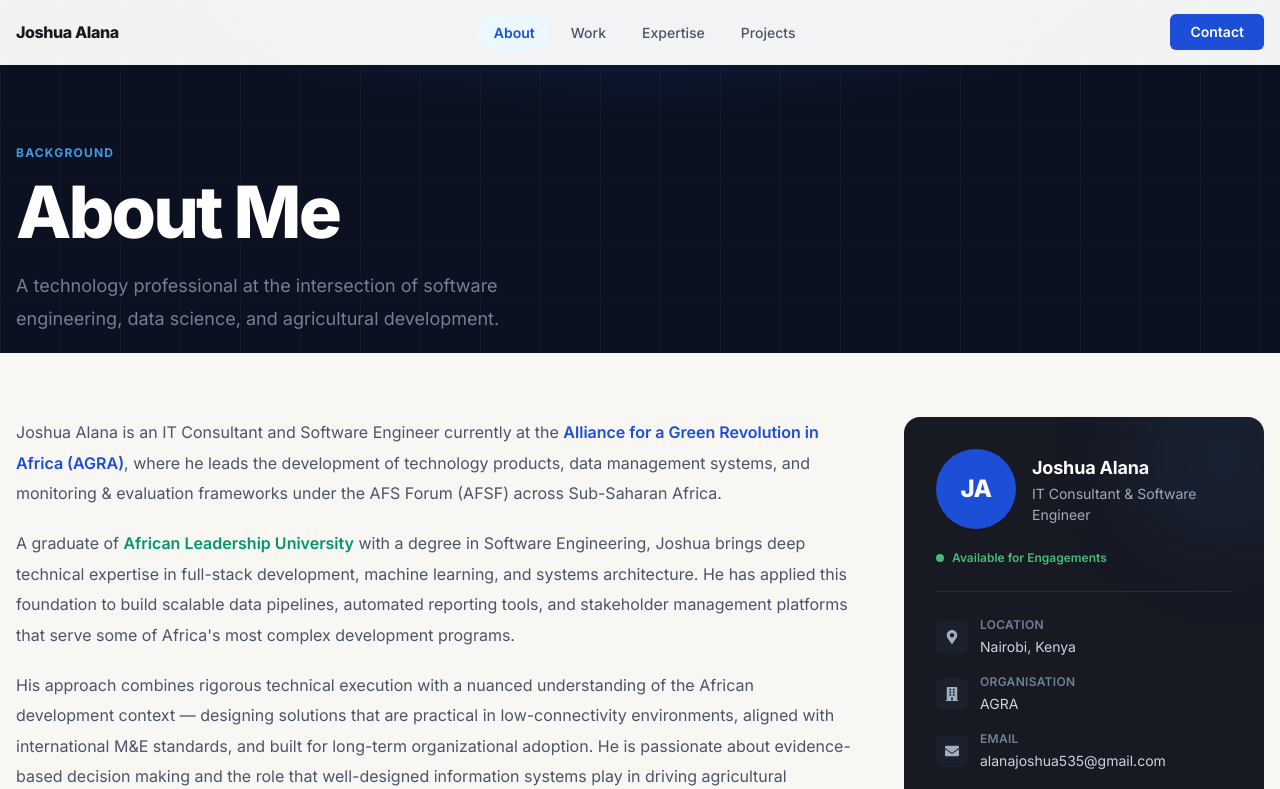
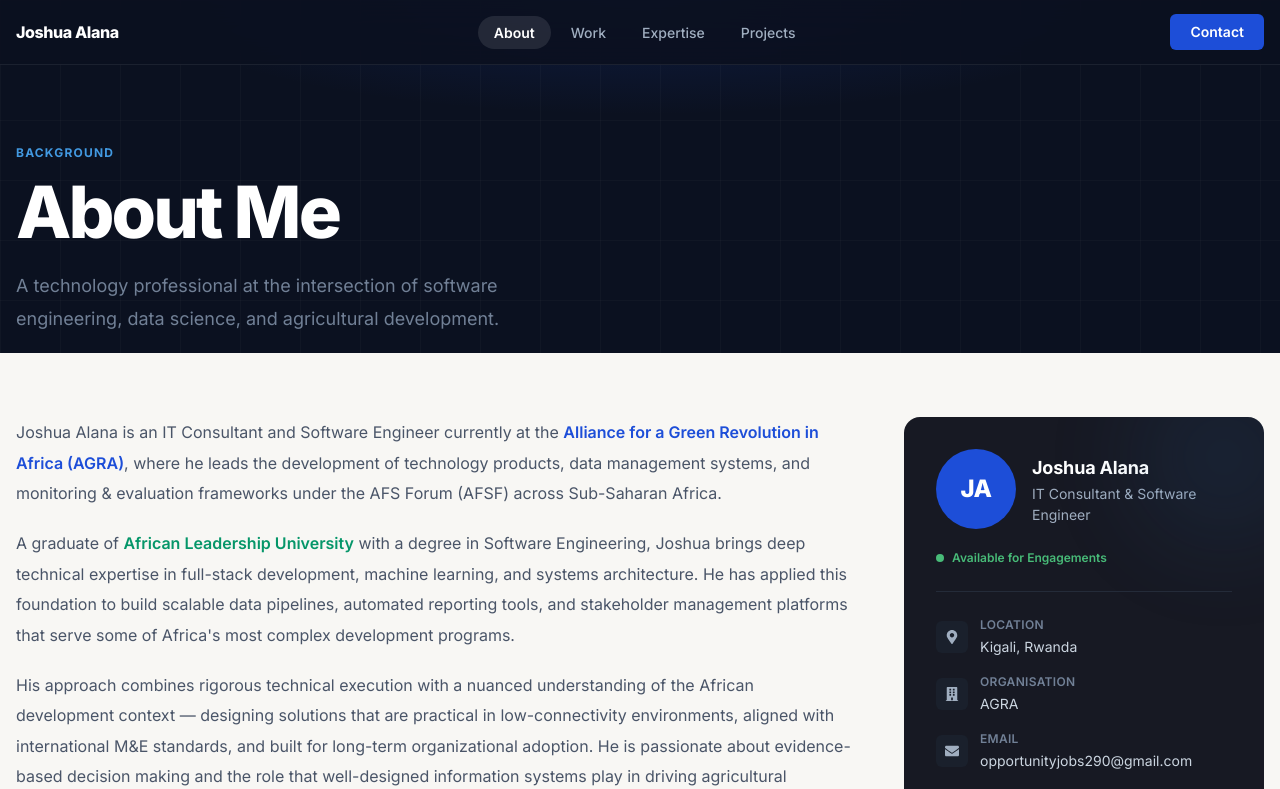
Before and after one commit to Joshua-Coded/New_Portfolio, a Next.js app in the folder joshua-portfolio/: page /about in a window 1280 px wide. Shown: the top 789 px of the page. Built offline with nearby package versions, Linux system fonts and the light colour scheme.

Commit message:
fix: Kigali Rwanda location, new email, dark navbar background

```diff
--- a/joshua-portfolio/app/about/page.tsx
+++ b/joshua-portfolio/app/about/page.tsx
@@ -27,7 +27,7 @@ const timeline = [
     period: "2024 – Present",
     title: "IT Consultant",
     organisation: "AGRA — Alliance for a Green Revolution in Africa",
-    location: "Nairobi, Kenya",
+    location: "Kigali, Rwanda",
     description:
       "Leading the development of technology products, data management systems, and monitoring & evaluation frameworks that track program performance across multiple African countries under the AFS Forum (AFSF).",
   },
@@ -69,9 +69,9 @@ const skills: Record<string, string[]> = {
 };
 
 const profileInfo = [
-  { icon: FaMapMarkerAlt, label: "Location", value: "Nairobi, Kenya" },
+  { icon: FaMapMarkerAlt, label: "Location", value: "Kigali, Rwanda" },
   { icon: FaBuilding, label: "Organisation", value: "AGRA" },
-  { icon: FaEnvelope, label: "Email", value: "alanajoshua535@gmail.com" },
+  { icon: FaEnvelope, label: "Email", value: "opportunityjobs290@gmail.com" },
   { icon: FaLinkedin, label: "LinkedIn", value: "in/joshua-a-5760b3196" },
 ];
 
--- a/joshua-portfolio/app/page.tsx
+++ b/joshua-portfolio/app/page.tsx
@@ -94,7 +94,7 @@ const techStack = ["Python", "Next.js", "PostgreSQL", "Power BI", "KoboToolbox",
 
 const credentials = [
   { label: "Role", value: "IT Consultant · AGRA" },
-  { label: "Location", value: "Nairobi, Kenya" },
+  { label: "Location", value: "Kigali, Rwanda" },
   { label: "Focus", value: "AFS Forum (AFSF)" },
   { label: "Status", value: "Available for engagements" },
 ];
@@ -307,7 +307,7 @@ export default function Home() {
                     <Icon as={FaGithub} boxSize={4} color="gray.300" />
                   </Flex>
                   <Flex
-                    as="a" href="mailto:alanajoshua535@gmail.com"
+                    as="a" href="mailto:opportunityjobs290@gmail.com"
                     w={9} h={9} rounded="lg" bg="whiteAlpha.100"
                     align="center" justify="center"
                     _hover={{ bg: "brand.primary" }} transition="all 0.2s"
@@ -318,7 +318,7 @@ export default function Home() {
                     align="center" gap={1.5} ml="auto"
                   >
                     <Icon as={FaMapMarkerAlt} boxSize={3} color="gray.500" />
-                    <Text fontSize="xs" color="gray.500">Nairobi, Kenya</Text>
+                    <Text fontSize="xs" color="gray.500">Kigali, Rwanda</Text>
                   </Flex>
                 </Flex>
               </Box>
--- a/joshua-portfolio/app/work/page.tsx
+++ b/joshua-portfolio/app/work/page.tsx
@@ -159,7 +159,7 @@ export default function Work() {
               IT Consultant
             </Heading>
             <Text fontSize="sm" color="gray.500" mb={6}>
-              2024 – Present · Nairobi, Kenya
+              2024 – Present · Kigali, Rwanda
             </Text>
 
             <List spacing={3}>
--- a/joshua-portfolio/components/Footer.tsx
+++ b/joshua-portfolio/components/Footer.tsx
@@ -46,7 +46,7 @@ const socialLinks = [
   },
   {
     icon: FaEnvelope,
-    href: 'mailto:alanajoshua535@gmail.com',
+    href: 'mailto:opportunityjobs290@gmail.com',
     label: 'Email',
     color: '#60A5FA',
   },
@@ -213,7 +213,7 @@ export default function Footer() {
                   <Icon as={FaMapMarkerAlt} boxSize={3} color="gray.500" />
                 </Flex>
                 <Box>
-                  <Text fontSize="sm" color="gray.300" fontWeight="500">Nairobi, Kenya</Text>
+                  <Text fontSize="sm" color="gray.300" fontWeight="500">Kigali, Rwanda</Text>
                   <Text fontSize="xs" color="gray.600">EAT · UTC+3</Text>
                 </Box>
               </Flex>
@@ -224,12 +224,12 @@ export default function Footer() {
                 </Flex>
                 <Box>
                   <ChakraLink
-                    href="mailto:alanajoshua535@gmail.com"
+                    href="mailto:opportunityjobs290@gmail.com"
                     fontSize="sm" color="gray.300" fontWeight="500"
                     _hover={{ color: 'white', textDecoration: 'none' }}
                     transition="color 0.15s"
                   >
-                    alanajoshua535@gmail.com
+                    opportunityjobs290@gmail.com
                   </ChakraLink>
                   <Text fontSize="xs" color="gray.600">Responds within 48h</Text>
                 </Box>
@@ -270,7 +270,7 @@ export default function Footer() {
           <HStack spacing={4} divider={<Text color="gray.700">·</Text>}>
             <Text fontSize="xs" color="gray.600">IT Consultant</Text>
             <Text fontSize="xs" color="gray.600">AGRA · AFSF</Text>
-            <Text fontSize="xs" color="gray.600">Nairobi, Kenya</Text>
+            <Text fontSize="xs" color="gray.600">Kigali, Rwanda</Text>
           </HStack>
         </Flex>
       </Container>
--- a/joshua-portfolio/components/Navbar.tsx
+++ b/joshua-portfolio/components/Navbar.tsx
@@ -33,10 +33,9 @@ export default function Navbar() {
       position="fixed"
       top={0}
       w="full"
-      bg="rgba(255,255,255,0.95)"
-      backdropFilter="blur(12px)"
-      borderBottom="1px"
-      borderColor="gray.100"
+      bg="rgba(11,17,32,0.92)"
+      backdropFilter="blur(16px)"
+      borderBottom="1px solid rgba(255,255,255,0.07)"
       zIndex={1000}
     >
       <Container maxW="container.xl">
@@ -48,9 +47,9 @@ export default function Navbar() {
             href="/"
             fontWeight="800"
             fontSize="md"
-            color="gray.900"
+            color="white"
             letterSpacing="-0.025em"
-            _hover={{ textDecoration: 'none', color: 'brand.primary' }}
+            _hover={{ textDecoration: 'none', color: 'blue.400' }}
             transition="color 0.15s"
           >
             Joshua Alana
@@ -70,9 +69,9 @@ export default function Navbar() {
                   rounded="full"
                   fontSize="sm"
                   fontWeight={active ? '600' : '500'}
-                  color={active ? 'brand.primary' : 'gray.600'}
-                  bg={active ? 'blue.50' : 'transparent'}
-                  _hover={{ color: 'brand.primary', bg: 'blue.50', textDecoration: 'none' }}
+                  color={active ? 'white' : 'gray.400'}
+                  bg={active ? 'rgba(255,255,255,0.1)' : 'transparent'}
+                  _hover={{ color: 'white', bg: 'rgba(255,255,255,0.08)', textDecoration: 'none' }}
                   transition="all 0.15s"
                 >
                   {link.label}
@@ -109,8 +108,8 @@ export default function Navbar() {
             display={{ md: 'none' }}
             onClick={onToggle}
             variant="ghost"
-            color="gray.600"
-            _hover={{ bg: 'gray.100' }}
+            color="gray.300"
+            _hover={{ bg: 'whiteAlpha.100' }}
           />
         </Flex>
 
@@ -119,9 +118,7 @@ export default function Navbar() {
           <Box
             pb={4}
             display={{ md: 'none' }}
-            bg="white"
-            borderTop="1px"
-            borderColor="gray.100"
+            borderTop="1px solid rgba(255,255,255,0.07)"
             mt={1}
           >
             <Stack spacing={1} px={1}>
@@ -136,11 +133,11 @@ export default function Navbar() {
                     px={3}
                     py={2.5}
                     rounded="md"
-                    color={active ? 'brand.primary' : 'gray.700'}
+                    color={active ? 'white' : 'gray.400'}
                     fontWeight={active ? '600' : '500'}
                     fontSize="sm"
-                    bg={active ? 'blue.50' : 'transparent'}
-                    _hover={{ color: 'brand.primary', bg: 'blue.50', textDecoration: 'none' }}
+                    bg={active ? 'rgba(255,255,255,0.1)' : 'transparent'}
+                    _hover={{ color: 'white', bg: 'rgba(255,255,255,0.08)', textDecoration: 'none' }}
                     onClick={onToggle}
                   >
                     {link.label}
```
Also changed, not shown: joshua-portfolio/app/contact/page.tsx (+4 -4 lines).
